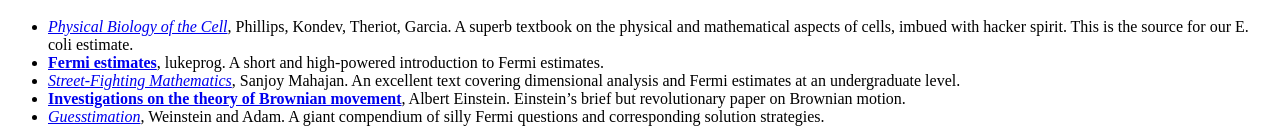
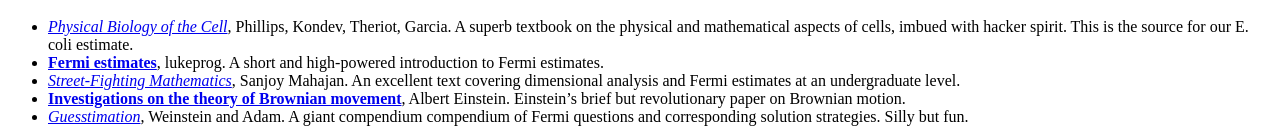
Before and after one commit to hapax/hapax.github.io, a Jekyll site: the page built from _posts/2020-02-24-napkin-hacks.md, in a window 1280 px wide and 900 px high, scrolled down 24698 px. Shown: the part 758-897 px from the top of the window. Built offline with Jekyll 4.4.1, drawn with Linux system fonts in a browser that asks for light colours; our own code applies the rules of GitHub Pages for plain Markdown files; formulas are drawn with MathJax 3; a script that is not in the unit is left out.

Commit message:
Update 2020-02-24-napkin-hacks.md

```diff
--- a/_posts/2020-02-24-napkin-hacks.md
+++ b/_posts/2020-02-24-napkin-hacks.md
@@ -2033,5 +2033,5 @@
   Albert Einstein. Einstein's brief but revolutionary paper on
   Brownian motion.
 - [*Guesstimation*](https://www.amazon.ca/Guesstimation-Solving-Worlds-Problems-Cocktail/dp/0691129495),
-  Weinstein and Adam. A giant compendium of silly Fermi questions and
-  corresponding solution strategies.
+  Weinstein and Adam. A giant compendium compendium of Fermi questions and
+  corresponding solution strategies. Silly but fun.
```
